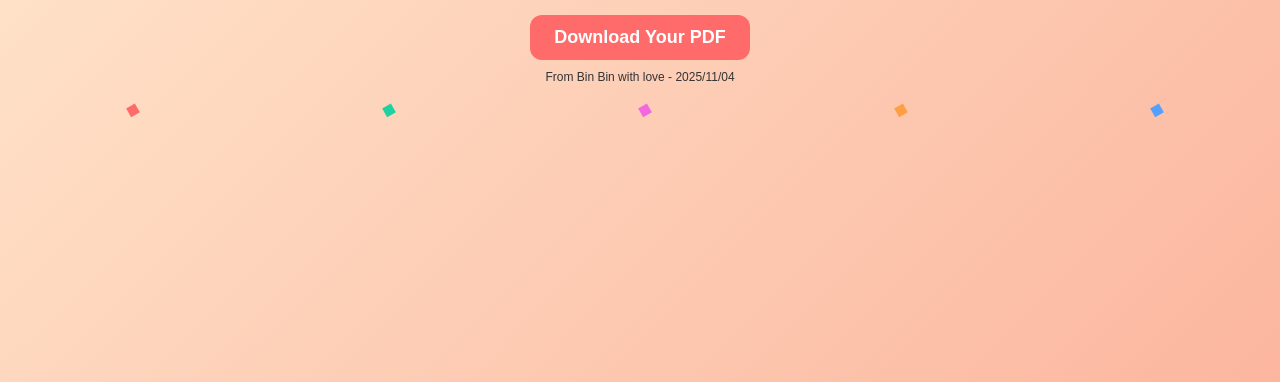
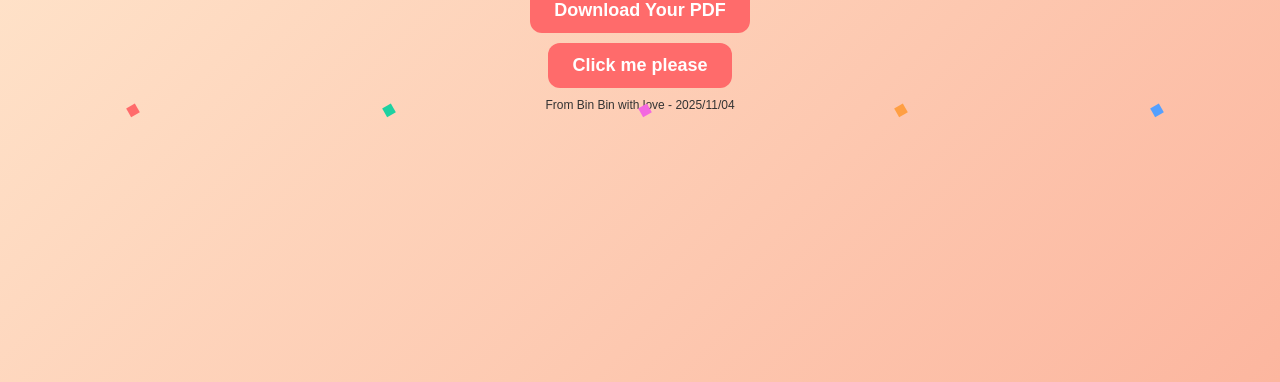
Before and after one commit to trangnguyen2202/HappyBirthday, a plain HTML site: page index.html in a window 1280 px wide. Shown: the part 418-800 px from the top of the page. Drawn offline with Linux system fonts and the light colour scheme.

Commit message:
Add YouTube button and fix download button markup

```diff
--- a/index.html
+++ b/index.html
@@ -116,8 +116,13 @@
     <div class="confetti" style="left:90%; background:#54a0ff;"></div>
 
     <!-- Download PDF button -->
-    <a id="downloadBtn" class="btn" href="happybirthday.pdf" download>Download Your PDF</a>
-    <p style="font-size:12px; color:#333; margin-top:10px;">From Bin Bin with love - 2025/11/04</p>
+    <a id="downloadBtn" class="btn" href="happybirthday.pdf" download>Download Your PDF</a
+
+<!-- YouTube button -->
+<a id="youtubeBtn" class="btn" href="https://www.youtube.com/watch?v=UknSKRI6Zf8" target="_blank" style="margin-top: 10px;"> Click me please
+   </a>
+
+<p style="font-size:12px; color:#333; margin-top:10px;">From Bin Bin with love - 2025/11/04</p>
 
     <script>
         // Optional: force download in some browsers
```
